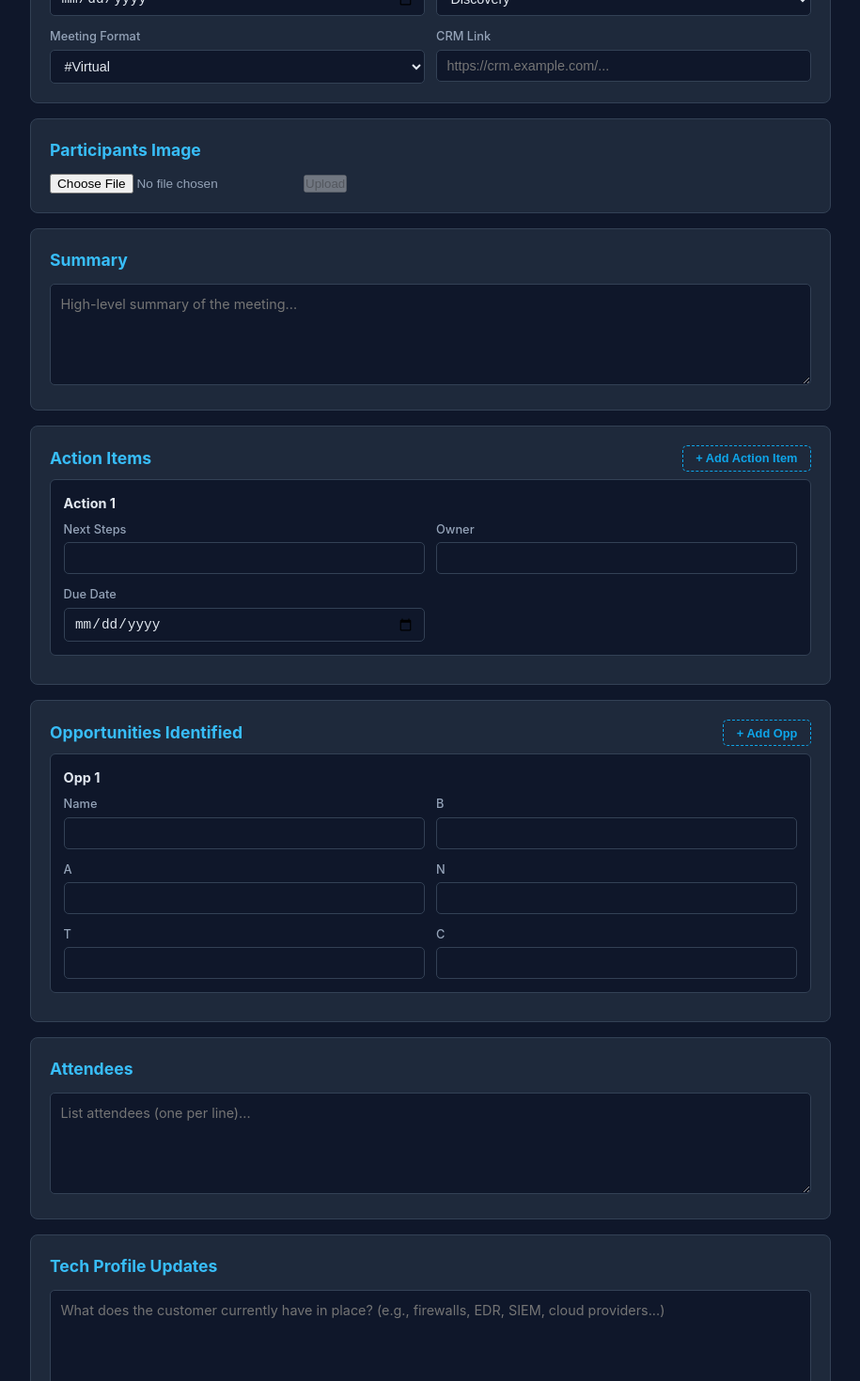
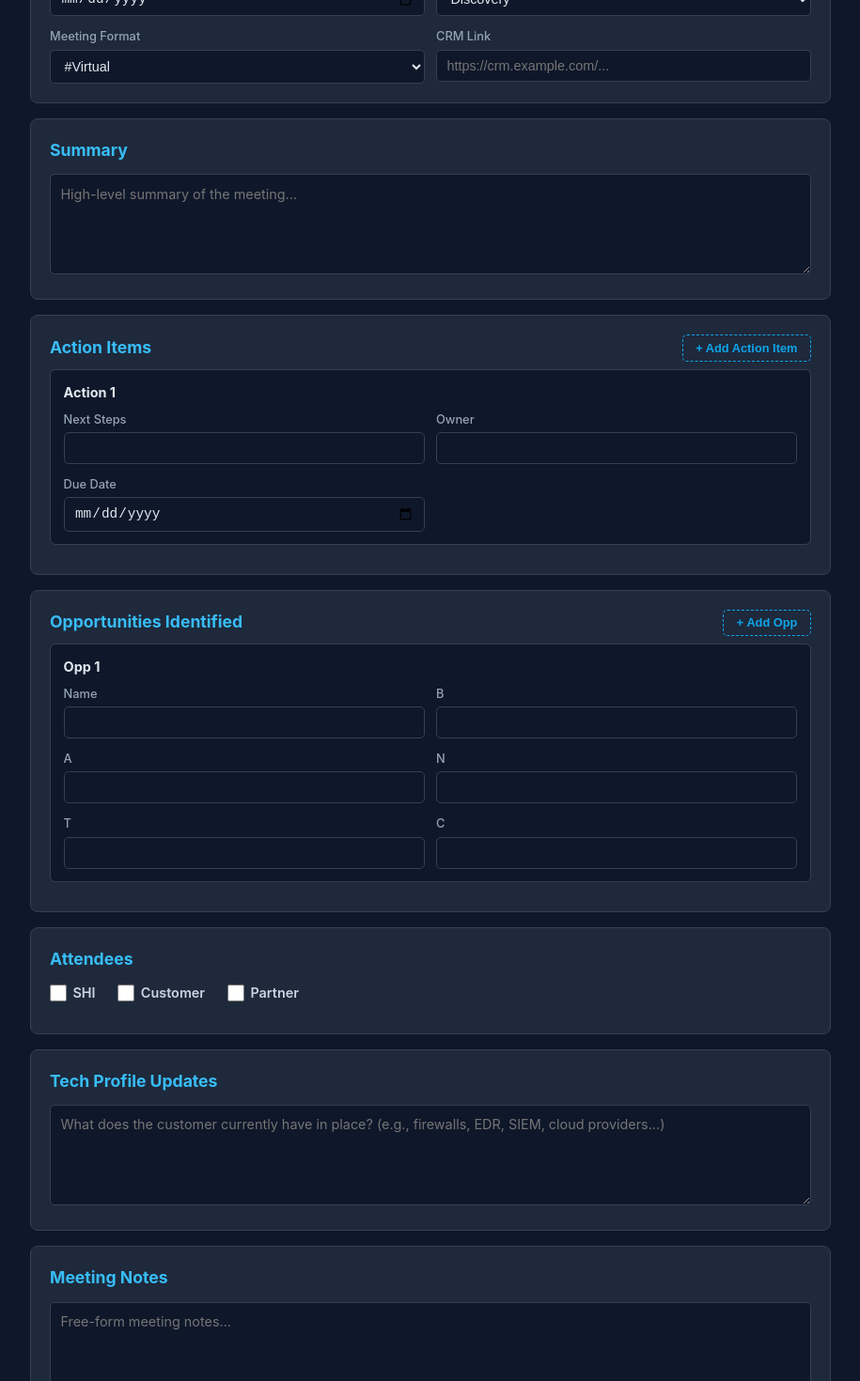
Before and after one commit to ZYQ9/Trip_Report, a React (Vite) app in the folder frontend/: page / in a window 1280 px wide. Shown: the part 380-1850 px from the top of the page at 94% size, without its empty margins (182-1097 px from the left). Built offline with nearby package versions, Linux system fonts and the light colour scheme.

Commit message:
Refactor attendee management in TripReportForm with toggle sections and remove image upload functionality

```diff
--- a/frontend/src/App.css
+++ b/frontend/src/App.css
@@ -115,29 +115,39 @@ body {
 }
 
 /* ---- Image Upload ---- */
-.image-upload-row {
+.attendee-toggles {
+  display: flex;
+  gap: 1.5rem;
+  margin-bottom: 0.75rem;
+}
+
+.toggle-label {
   display: flex;
   align-items: center;
-  gap: 0.75rem;
+  gap: 0.4rem;
+  font-size: 0.9rem;
+  font-weight: 600;
+  color: #cbd5e1;
+  cursor: pointer;
 }
 
-.image-upload-row input[type="file"] {
-  font-size: 0.85rem;
-  color: #94a3b8;
+.toggle-label input[type="checkbox"] {
+  width: 18px;
+  height: 18px;
+  accent-color: #6366f1;
+  cursor: pointer;
 }
 
-.upload-ok {
-  color: #4ade80;
+.attendee-group {
+  margin-bottom: 0.75rem;
+}
+
+.attendee-group-label {
+  display: block;
   font-size: 0.85rem;
   font-weight: 600;
-}
-
-.participants-preview {
-  max-width: 100%;
-  max-height: 250px;
-  margin-top: 0.75rem;
-  border-radius: 6px;
-  border: 1px solid #334155;
+  color: #94a3b8;
+  margin-bottom: 0.3rem;
 }
 
 /* ---- Textarea Fields (Tech Profile, Meeting Notes) ---- */
--- a/frontend/src/components/TripReportForm.jsx
+++ b/frontend/src/components/TripReportForm.jsx
@@ -31,12 +31,14 @@ export default function TripReportForm() {
   const [techProfile, setTechProfile] = useState("");
   const [meetingNotes, setMeetingNotes] = useState("");
   const [summary, setSummary] = useState("");
-  const [attendees, setAttendees] = useState("");
 
-  // -- Image upload --
-  const [imageFile, setImageFile] = useState(null);
-  const [imageUrl, setImageUrl] = useState("");
-  const [uploading, setUploading] = useState(false);
+  // -- Attendees (toggled sections) --
+  const [showShi, setShowShi] = useState(false);
+  const [showCustomer, setShowCustomer] = useState(false);
+  const [showPartner, setShowPartner] = useState(false);
+  const [shiAttendees, setShiAttendees] = useState("");
+  const [customerAttendees, setCustomerAttendees] = useState("");
+  const [partnerAttendees, setPartnerAttendees] = useState("");
 
   // -- Dynamic blocks --
   const [opps, setOpps] = useState([emptyOpp()]);
@@ -63,24 +65,6 @@ export default function TripReportForm() {
   };
   const addAction = () => setActions((prev) => [...prev, emptyAction()]);
   const removeAction = (idx) => setActions((prev) => prev.filter((_, i) => i !== idx));
-
-  // ---- Image upload ----
-  const handleImageUpload = async () => {
-    if (!imageFile) return;
-    setUploading(true);
-    try {
-      const fd = new FormData();
-      fd.append("file", imageFile);
-      const res = await fetch("/api/upload-image", { method: "POST", body: fd });
-      if (!res.ok) throw new Error("Upload failed");
-      const data = await res.json();
-      setImageUrl(data.url);
-    } catch (err) {
-      alert("Image upload failed: " + err.message);
-    } finally {
-      setUploading(false);
-    }
-  };
 
   // ---- Format date nicely ----
   const formatDate = (dateStr) => {
@@ -168,8 +152,25 @@ export default function TripReportForm() {
     });
 
     html += `
-  <h2 style="color: #2b6cb0; font-size: 16px; margin: 24px 0 8px 0; border: none;">Attendees</h2>
-  <div style="font-size: 14px; margin-bottom: 16px;">${attendees.trim() ? nl2br(attendees) : "<em style='color:#999;'>—</em>"}</div>
+  <h2 style="color: #2b6cb0; font-size: 16px; margin: 24px 0 8px 0; border: none;">Attendees</h2>`;
+
+    const attendeeSections = [];
+    if (showShi && shiAttendees.trim()) attendeeSections.push({ label: "SHI", text: shiAttendees });
+    if (showCustomer && customerAttendees.trim()) attendeeSections.push({ label: "Customer", text: customerAttendees });
+    if (showPartner && partnerAttendees.trim()) attendeeSections.push({ label: "Partner", text: partnerAttendees });
+
+    if (attendeeSections.length > 0) {
+      attendeeSections.forEach((s) => {
+        html += `
+  <div style="font-size: 14px; margin-bottom: 8px;">
+    <strong>${esc(s.label)}:</strong><br>${nl2br(s.text)}
+  </div>`;
+      });
+    } else {
+      html += `<div style="font-size: 14px; margin-bottom: 16px; color: #999;"><em>—</em></div>`;
+    }
+
+    html += `
 
   <h2 style="color: #2b6cb0; font-size: 16px; margin: 24px 0 8px 0; border: none;">Tech Profile Updates</h2>
   <div style="font-size: 14px; margin-bottom: 16px;">${techProfile.trim() ? nl2br(techProfile) : "<em style='color:#999;'>—</em>"}</div>
@@ -216,7 +217,10 @@ export default function TripReportForm() {
     });
     lines.push("");
     lines.push("--- Attendees ---");
-    lines.push(attendees || "—");
+    if (showShi && shiAttendees.trim()) { lines.push("SHI:"); lines.push(shiAttendees); }
+    if (showCustomer && customerAttendees.trim()) { lines.push("Customer:"); lines.push(customerAttendees); }
+    if (showPartner && partnerAttendees.trim()) { lines.push("Partner:"); lines.push(partnerAttendees); }
+    if (!((showShi && shiAttendees.trim()) || (showCustomer && customerAttendees.trim()) || (showPartner && partnerAttendees.trim()))) lines.push("—");
     lines.push("");
     lines.push("--- Tech Profile Updates ---");
     lines.push(techProfile || "—");
@@ -375,25 +379,6 @@ export default function TripReportForm() {
         </div>
       </section>
 
-      {/* ---- IMAGE UPLOAD ---- */}
-      <section className="form-section">
-        <h2>Participants Image</h2>
-        <div className="image-upload-row">
-          <input
-            type="file"
-            accept="image/*"
-            onChange={(e) => setImageFile(e.target.files[0])}
-          />
-          <button onClick={handleImageUpload} disabled={!imageFile || uploading}>
-            {uploading ? "Uploading..." : "Upload"}
-          </button>
-          {imageUrl && <span className="upload-ok">Uploaded</span>}
-        </div>
-        {imageUrl && (
-          <img src={imageUrl} alt="Participants" className="participants-preview" />
-        )}
-      </section>
-
       {/* ---- SUMMARY ---- */}
       <section className="form-section">
         <h2>Summary</h2>
@@ -521,13 +506,56 @@ export default function TripReportForm() {
       {/* ---- ATTENDEES ---- */}
       <section className="form-section">
         <h2>Attendees</h2>
-        <textarea
-          className="text-area-field"
-          value={attendees}
-          onChange={(e) => setAttendees(e.target.value)}
-          placeholder="List attendees (one per line)..."
-          rows={4}
-        />
+        <div className="attendee-toggles">
+          <label className="toggle-label">
+            <input type="checkbox" checked={showShi} onChange={(e) => setShowShi(e.target.checked)} />
+            SHI
+          </label>
+          <label className="toggle-label">
+            <input type="checkbox" checked={showCustomer} onChange={(e) => setShowCustomer(e.target.checked)} />
+            Customer
+          </label>
+          <label className="toggle-label">
+            <input type="checkbox" checked={showPartner} onChange={(e) => setShowPartner(e.target.checked)} />
+            Partner
+          </label>
+        </div>
+        {showShi && (
+          <div className="attendee-group">
+            <label className="attendee-group-label">SHI Attendees</label>
+            <textarea
+              className="text-area-field"
+              value={shiAttendees}
+              onChange={(e) => setShiAttendees(e.target.value)}
+              placeholder="List SHI attendees (one per line)..."
+              rows={3}
+            />
+          </div>
+        )}
+        {showCustomer && (
+          <div className="attendee-group">
+            <label className="attendee-group-label">Customer Attendees</label>
+            <textarea
+              className="text-area-field"
+              value={customerAttendees}
+              onChange={(e) => setCustomerAttendees(e.target.value)}
+              placeholder="List customer attendees (one per line)..."
+              rows={3}
+            />
+          </div>
+        )}
+        {showPartner && (
+          <div className="attendee-group">
+            <label className="attendee-group-label">Partner Attendees</label>
+            <textarea
+              className="text-area-field"
+              value={partnerAttendees}
+              onChange={(e) => setPartnerAttendees(e.target.value)}
+              placeholder="List partner attendees (one per line)..."
+              rows={3}
+            />
+          </div>
+        )}
       </section>
 
       {/* ---- TECH PROFILE ---- */}
```
